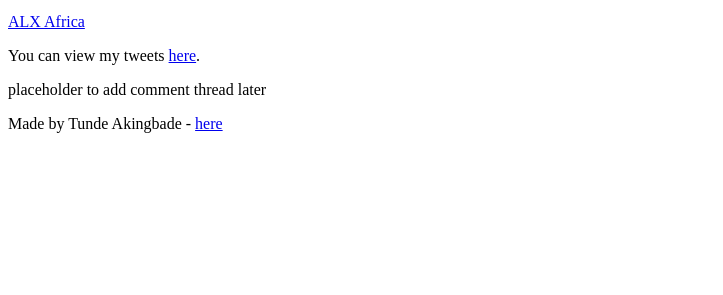
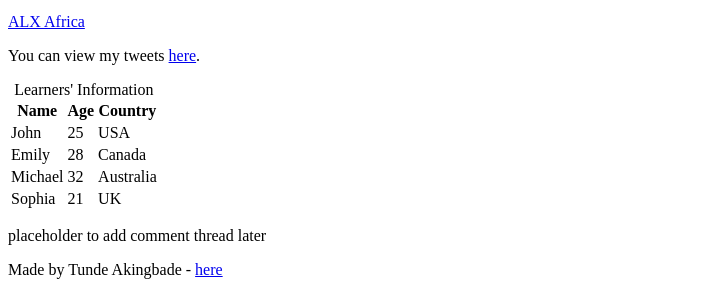
Before and after one commit to sonofbossman/My_First_Portfolio, a plain HTML site: page html_basic/index.html in a window 1280 px wide. Shown: the part 707-1002 px from the top of the page, without its empty margins (0-723 px from the left). Before the commit the page ends 856 px from the top, so only its background shows below. Drawn offline with Linux system fonts and the light colour scheme.

Commit message:
add a table with information about some of the learners.

```diff
--- a/html_basic/index.html
+++ b/html_basic/index.html
@@ -38,12 +38,56 @@
         </figure>
         <a href="https://www.alxafrica.com/">ALX Africa</a>
         <p>You can view my tweets <a href="tweets.html">here</a>.</p>
+        <table>
+          <caption>
+            Learners' Information
+          </caption>
+
+          <thead>
+            <tr>
+              <th scope="col">Name</th>
+              <th scope="col">Age</th>
+              <th scope="col">Country</th>
+            </tr>
+          </thead>
+
+          <tbody>
+            <tr>
+              <td>John</td>
+              <td>25</td>
+              <td>USA</td>
+            </tr>
+            <tr>
+              <td>Emily</td>
+              <td>28</td>
+              <td>Canada</td>
+            </tr>
+            <tr>
+              <td>Michael</td>
+              <td>32</td>
+              <td>Australia</td>
+            </tr>
+            <tr>
+              <td>Sophia</td>
+              <td>21</td>
+              <td>UK</td>
+            </tr>
+          </tbody>
+        </table>
       </article>
       <aside><p>placeholder to add comment thread later</p></aside>
     </main>
 
     <footer>
-      <p>Made by Tunde Akingbade - <a href="https://x.com/EniolaAkingbade/bio" target="_blank" rel="noopener">here</a></p>
+      <p>
+        Made by Tunde Akingbade -
+        <a
+          href="https://x.com/EniolaAkingbade/bio"
+          target="_blank"
+          rel="noopener"
+          >here</a
+        >
+      </p>
     </footer>
   </body>
 </html>
```
